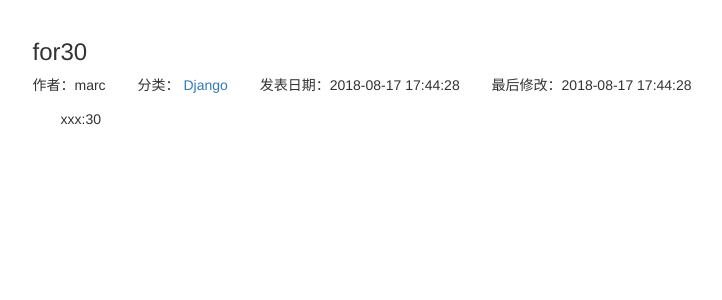
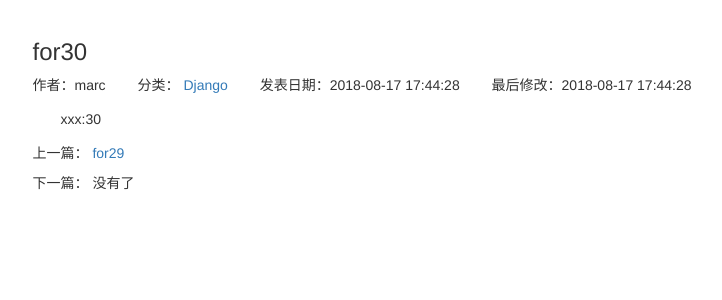
Before and after one commit to markxvii/Blog, a Django app: page /blog/37 in a window 1280 px wide. Shown: the part 51-351 px from the top of the page, without its empty margins (135-857 px from the left). Run offline with Django 3.2, Linux system fonts and the light colour scheme; data comes from the database, SQL or seed files in the repository; some libraries are stand-ins or nearby versions.

Commit message:
新增博客日期归档功能，优化并精简了代码

```diff
--- a/blog/templates/blog/blog_detail.html
+++ b/blog/templates/blog/blog_detail.html
@@ -29,6 +29,24 @@
                     <li>最后修改：{{ blog.last_update_time|date:'Y-m-d H:i:s' }}</li>
                 </ul>
                 <div class="blog-content">{{ blog.content }}</div>
+                <div class="blog-more">
+                    <p>
+                        上一篇：
+                        {% if previous_blog %}
+                            <a href="{% url 'blog_detail' previous_blog.pk %}">{{ previous_blog.title }}</a>
+                        {% else %}
+                            没有了
+                        {% endif %}
+                    </p>
+                    <p>
+                        下一篇：
+                        {% if next_blog %}
+                            <a href="{% url 'blog_detail' next_blog.pk %}">{{ next_blog.title }}</a>
+                        {% else %}
+                            没有了
+                        {% endif %}
+                    </p>
+                </div>
             </div>
         </div>
     </div>
--- /dev/null
+++ b/blog/templates/blog/blogs_with_date.html
@@ -0,0 +1,6 @@
+{% extends 'blog/blog_list.html' %}
+{% block title %}{{ blog_type.type_name }}{% endblock %}
+{% block blog_list_title %}
+    日期归档：{{ blogs_with_date }}
+    <a href="{% url 'blog_list' %}">查看全部博客</a>
+{% endblock %}
--- a/blog/urls.py
+++ b/blog/urls.py
@@ -6,5 +6,6 @@ urlpatterns=[
     #http://localhost:8000/blog/1
     path('',views.blog_list,name='blog_list'),
     path('<int:blog_pk>',views.blog_detail,name='blog_detail'),
-    path('type<int:blog_type_pk>',views.blogs_with_type,name='blogs_with_type')
+    path('type/<int:blog_type_pk>', views.blogs_with_type, name='blogs_with_type'),
+    path('date/<int:year>/<int:month>', views.blogs_with_date, name='blogs_with_date'),
 ]
--- a/static/base.css
+++ b/static/base.css
@@ -5,3 +5,7 @@
 body{
     margin-top: 70px!important;
 }
+
+ul {
+    list-style-type: none;
+}
--- a/static/blog.css
+++ b/static/blog.css
@@ -13,9 +13,6 @@ div.blog p.blog-info{
     margin-bottom: 0;
 }
 
-div.paginator {
-    text-align: center;
-}
 ul.blog-info-description{
     list-style-type: none;
     margin-bottom: 1em;
@@ -27,3 +24,7 @@ ul.blog-info-description li {
 div.blog-content{
     text-indent: 2em;
 }
+
+div.blog-more {
+    margin-top: 1em;
+}
```
Also changed, not shown: blog/templates/blog/blog_list.html (+14 -0 lines).
